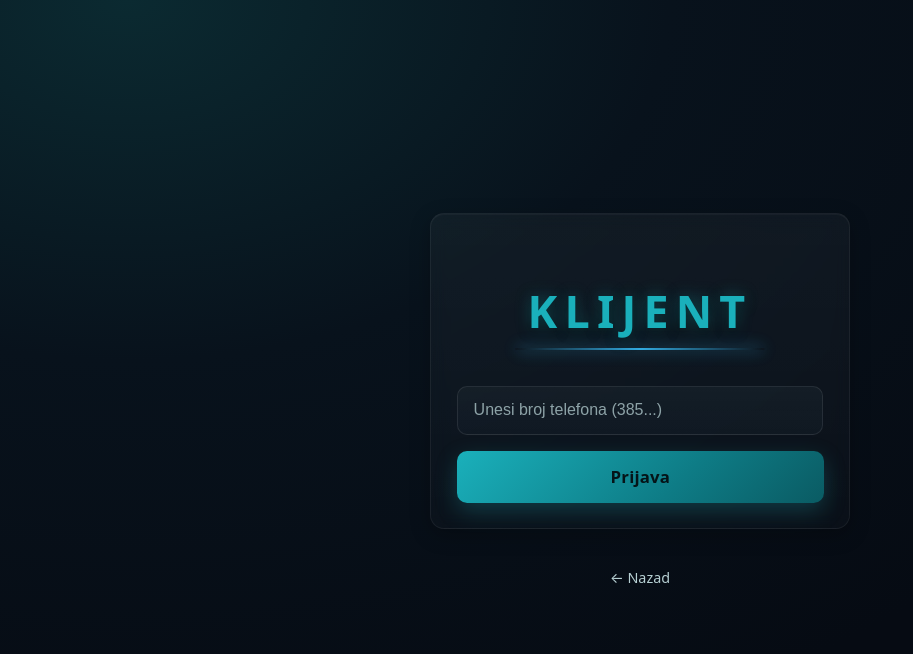
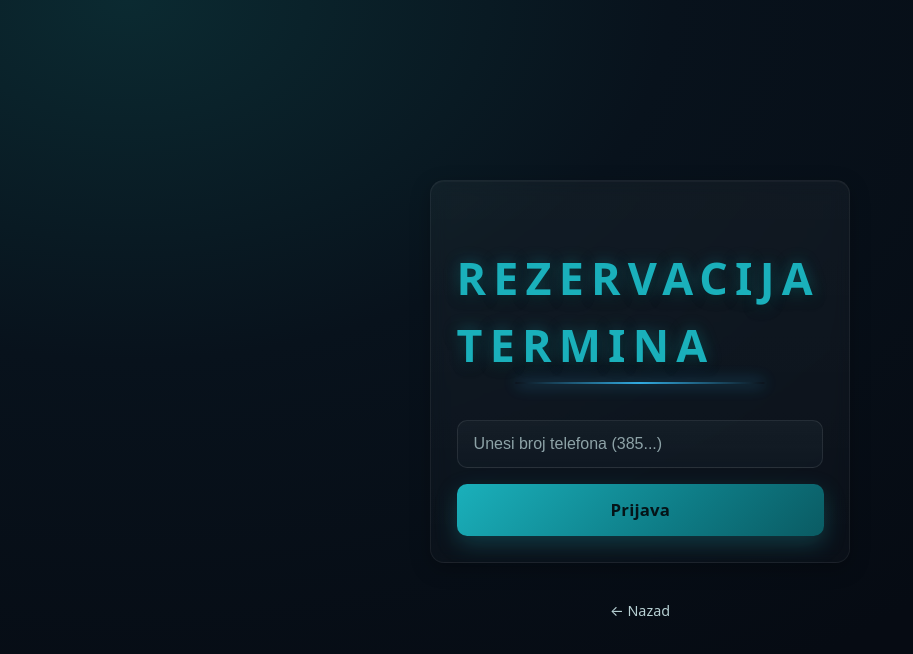
Before and after one commit to Lea45/fizio-app, a React (Vite) app: page / in a window 1280 px wide. Both pictures are taken after a click on the button "REZERVACIJA TERMINA". Shown: the top 654 px of the page, without its empty margins (0-913 px from the left). Built offline with nearby package versions, Linux system fonts and the light colour scheme.

Commit message:
uspjesna prijava u klijent app

```diff
--- a/src/components/LoginFizio.tsx
+++ b/src/components/LoginFizio.tsx
@@ -26,8 +26,7 @@ export default function LoginFizio({
     try {
       const q = query(
         collection(db, "users"),
-        where("phone", "==", phone.trim()),
-        where("active", "==", true)
+        where("phone", "==", phone.trim())
       );
       const snap = await getDocs(q);
 
@@ -55,7 +54,7 @@ export default function LoginFizio({
   return (
     <div className="login-page client">
       <div className="login-container">
-        <h2 className="login-role-heading">KLIJENT</h2>
+        <h2 className="login-role-heading">REZERVACIJA TERMINA</h2>
 
         <form onSubmit={handleLogin} className="login-form">
           <input
--- a/src/pages/ClientLogin.tsx
+++ b/src/pages/ClientLogin.tsx
@@ -26,7 +26,7 @@ const ClientLogin: React.FC<ClientLoginProps> = ({
     }
 
     try {
-      const clientsRef = collection(db, "clients");
+      const clientsRef = collection(db, "users"); // ⬅️ promjena
       const q = query(clientsRef, where("phone", "==", trimmed));
       const snap = await getDocs(q);
 
@@ -48,7 +48,7 @@ const ClientLogin: React.FC<ClientLoginProps> = ({
 
   return (
     <div className="client-login-wrapper">
-      <h2 className="login-title">KLIJENT</h2>
+      <h2 className="login-title">REZERVACIJA TERMINA</h2>
       <div className="login-underline" />
       <form className="login-card" onSubmit={handleSubmit}>
         <input
```
Also changed, not shown: src/index.css (+4 -3 lines).
